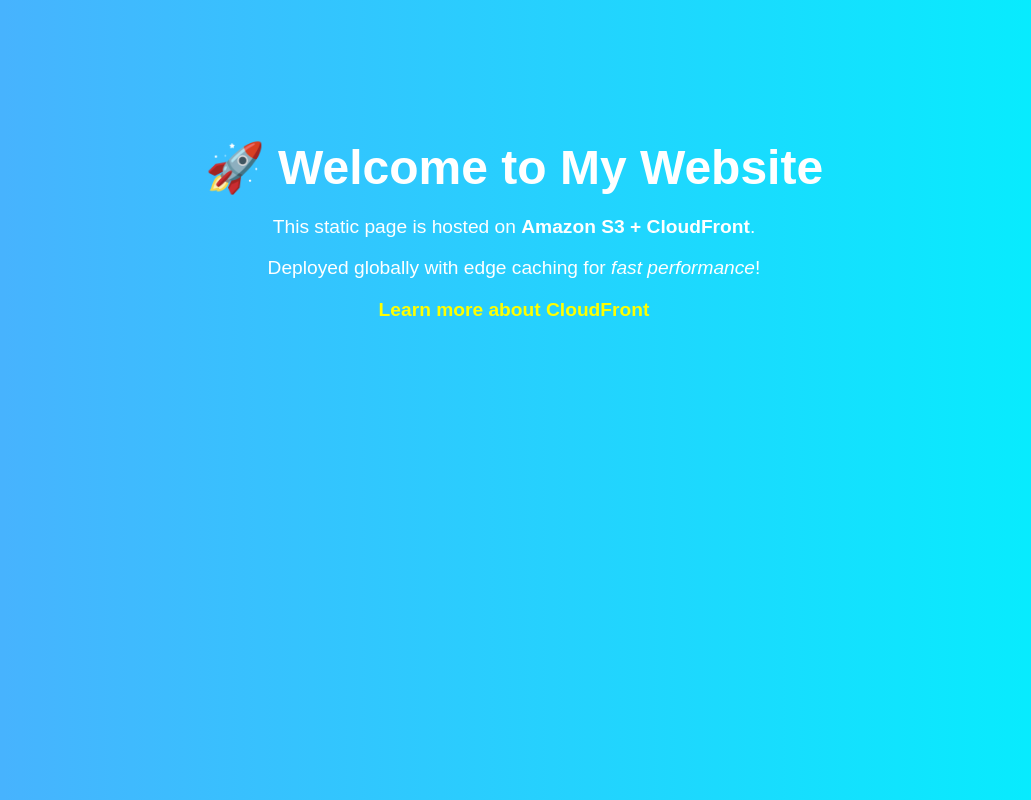
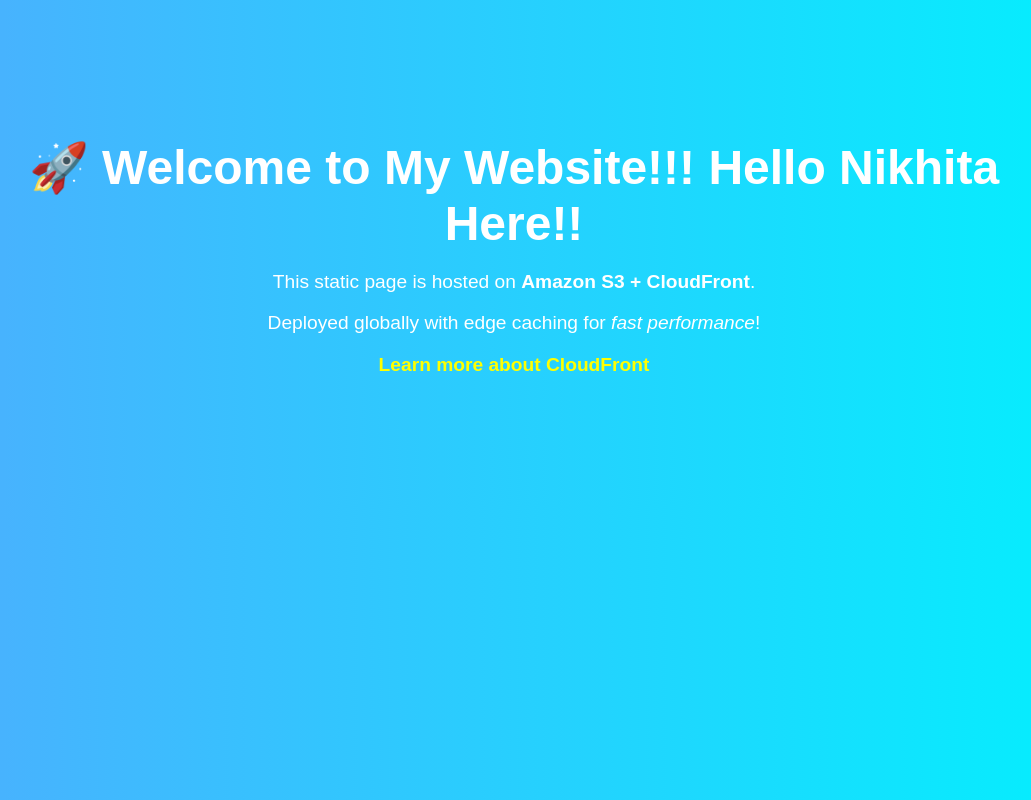
Before and after one commit to nikhita-code/AWS-S3-Github-Actions, a plain HTML site: page frontend/index.html in a window 1280 px wide. Shown: the whole page, without its empty margins (126-1157 px from the left). Drawn offline with Linux system fonts and the light colour scheme.

Commit message:
Update index.html

```diff
--- a/frontend/index.html
+++ b/frontend/index.html
@@ -27,7 +27,7 @@
   </style>
 </head>
 <body>
-  <h1>🚀 Welcome to My Website</h1>
+  <h1>🚀 Welcome to My Website!!! Hello Nikhita Here!!</h1>
   <p>This static page is hosted on <strong>Amazon S3 + CloudFront</strong>.</p>
   <p>Deployed globally with edge caching for <em>fast performance</em>!</p>
   <p><a href="https://aws.amazon.com/cloudfront/">Learn more about CloudFront</a></p>
```
